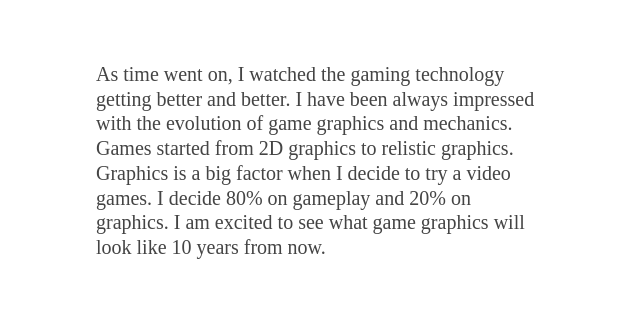
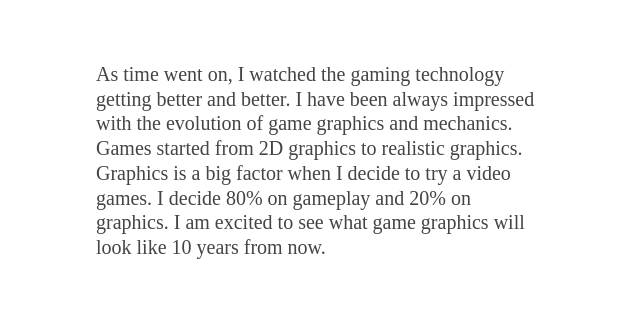
Before and after one commit to faisalshousha/Gaming, a plain HTML site: page index.html in a window 1280 px wide. Shown: the part 1041-1351 px from the top of the page, 320-960 px from the left. Drawn offline with Linux system fonts and the light colour scheme; a web font is replaced by a local one.

Commit message:
Update index.html

```diff
--- a/index.html
+++ b/index.html
@@ -23,7 +23,7 @@
   <h2 id="about" >ABOUT</h2>
   <p>This website is about my love for gamig. I have started gaming since Windows 98, when games looked very ugly. My brothers and I had one CD that had all the games we played. We had to share the gaming time because back then it was only one computer for the whole family, it was not common to have many computers. This was not a great gaming experience but it started our love for gaming.</p><br>
 
-  <p>As time went on, I watched the gaming technology getting better and better. I have been always impressed with the evolution of game graphics and mechanics. Games started from 2D graphics to relistic graphics. Graphics is a big factor when I decide to try a video games. I decide 80% on gameplay and 20% on graphics. I am excited to see what game graphics will look like 10 years from now.</p><br>
+  <p>As time went on, I watched the gaming technology getting better and better. I have been always impressed with the evolution of game graphics and mechanics. Games started from 2D graphics to realistic graphics. Graphics is a big factor when I decide to try a video games. I decide 80% on gameplay and 20% on graphics. I am excited to see what game graphics will look like 10 years from now.</p><br>
 
   <p>Currently, gaming is a daily routine in my life. I spend all my free time gaming non-stop. My favorite types of games are competitive fps games and soccer games, but I try games that look interesting to me. I am not the most skilled in competitive games, but everyday I try to improve my skills because gaming is what I love.</p><br>
  </div>
```
